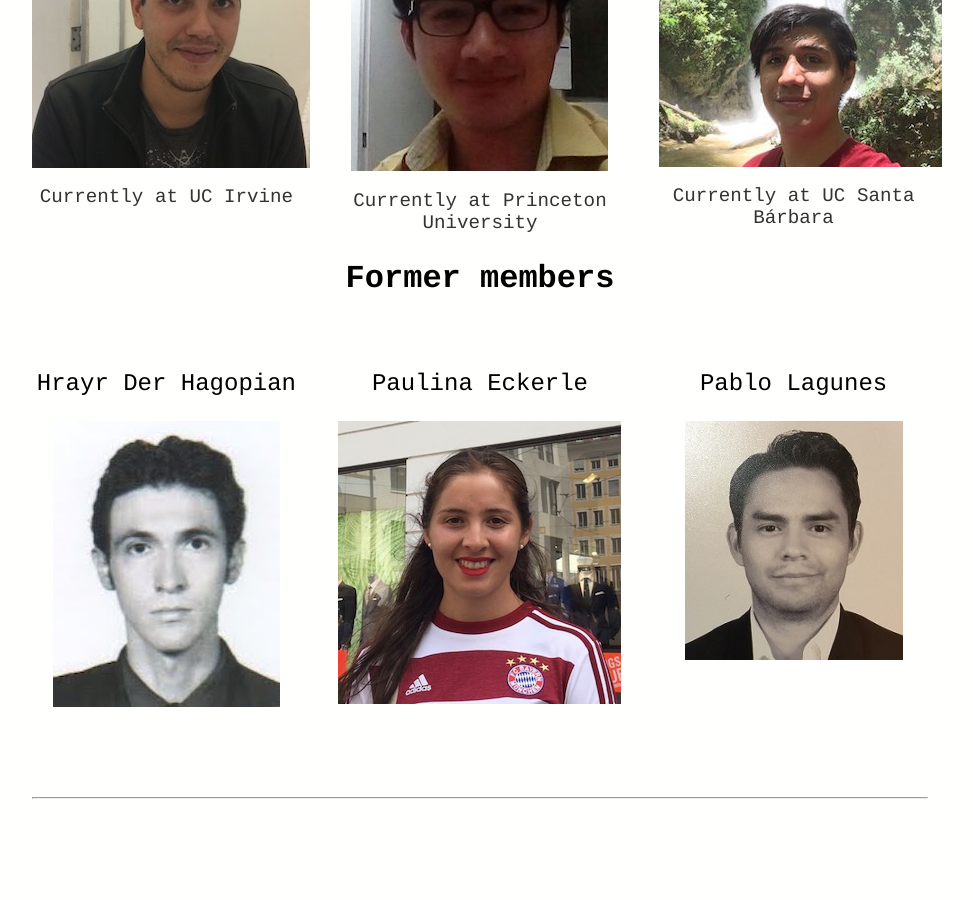
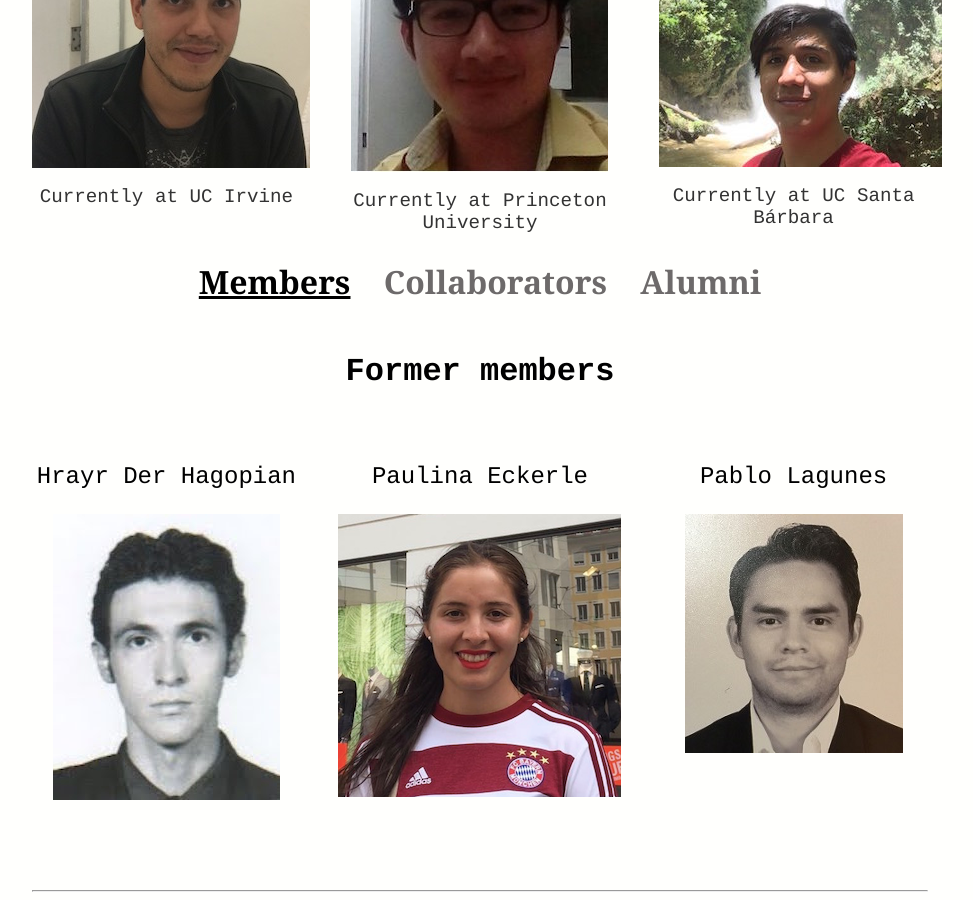
Before and after one commit to BouzasLab25/bouzaslab25.github.io, a Jekyll site: the page built from people/index.html, in a window 1280 px wide and 900 px high, scrolled down 2650 px. Shown: the whole window, without its empty margins (160-1133 px from the left). Built offline with Jekyll 4.4.1, drawn with Linux system fonts in a browser that asks for light colours.

Commit message:
Update index.html

```diff
--- a/people/index.html
+++ b/people/index.html
@@ -87,6 +87,9 @@
 	  <p class='text' style="text-align: center;">Currently at UC Santa Bárbara</p>
   </div>
 
+<h3 style="color:black;font-size: 2em;font-family:'Georgia';"><u>Members</u></a>&nbsp;&nbsp;&nbsp;&nbsp;<a href="/people/collaborators.html" style="color:#6d6a6a;font-size: 1em;font-family:'Georgia';">Collaborators</a>&nbsp;&nbsp;&nbsp;&nbsp;<a href="/people/alumni.html" style="color:#6d6a6a;font-size: 1em;font-family:'Georgia';">Alumni</a></h3>
+
+
 <h3>Former members</h3>
 
   <div class="left">
```
